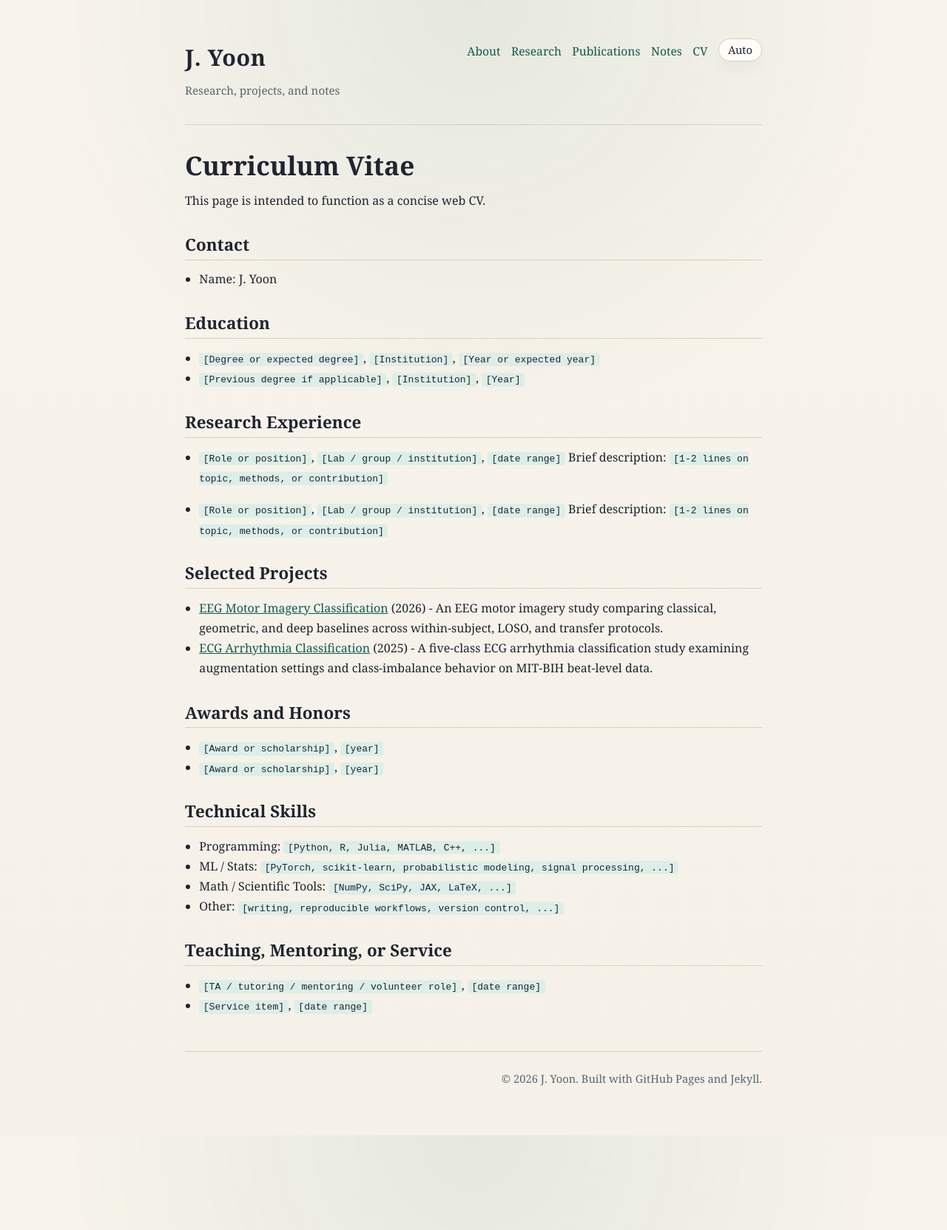
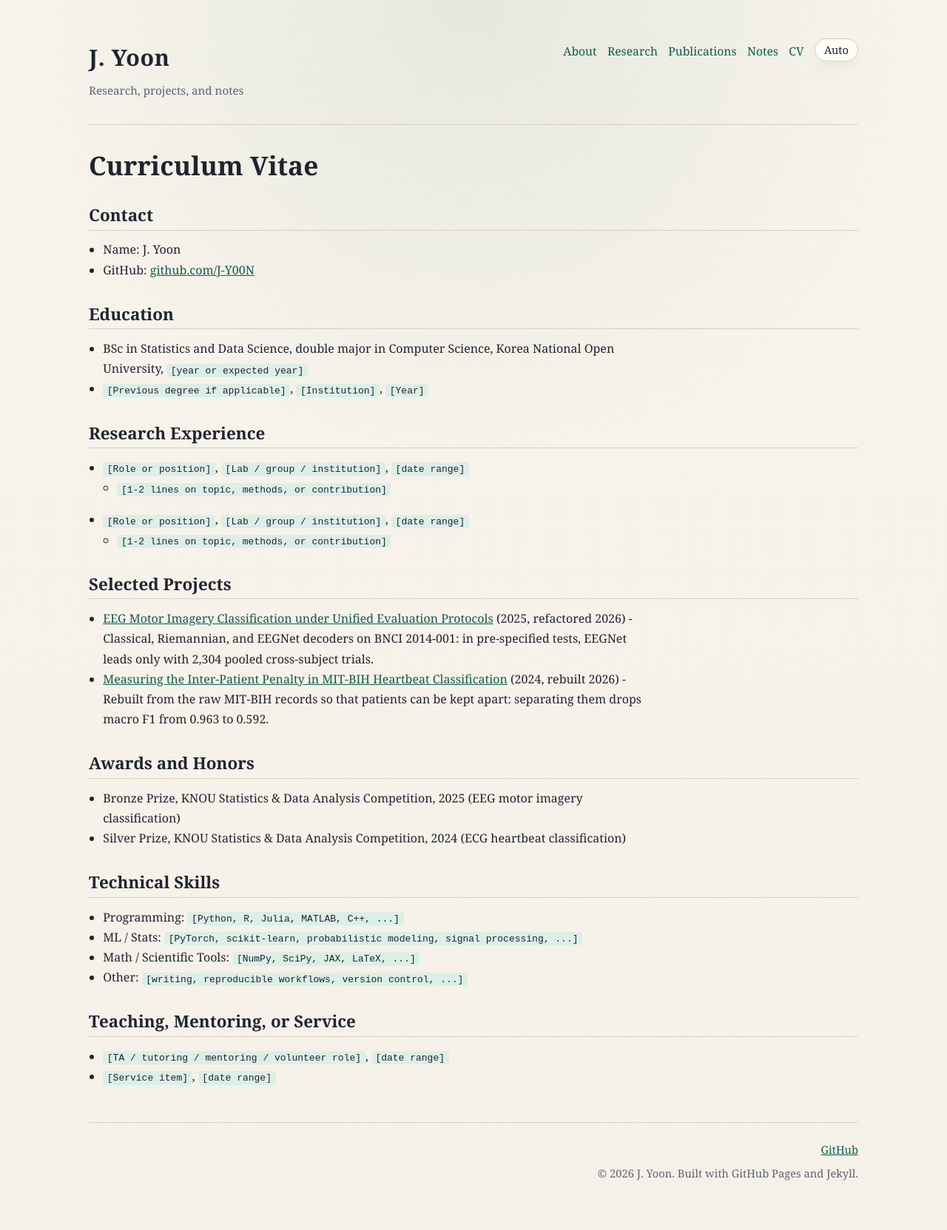
Before and after one commit to J-Y00N/j-y00n.github.io, a Jekyll site: the page built from _pages/cv.md, in a window 1280 px wide. Shown: the whole page at 74% size. Built offline with Jekyll 4.4.1, drawn with Linux system fonts in a browser that asks for light colours; before the commit the page ends 1535 px from its top, so only the background shows below that.

```diff
--- a/_data/profile_links.yml
+++ b/_data/profile_links.yml
@@ -4,7 +4,7 @@
   icon: email
 
 - label: GitHub
-  url: "#"
+  url: "https://github.com/J-Y00N"
   icon: github
 
 - label: LinkedIn
--- a/_pages/cv.md
+++ b/_pages/cv.md
@@ -11,22 +11,19 @@ Internal editing note:
 - Contact, Selected Projects, and Publications are filled in automatically by the include lines below.
 - Maintenance guidance belongs primarily in README.md.
 {% endcomment %}
-This page is intended to function as a concise web CV.
-
 {% include cv-contact.html %}
 
 ## Education
 
-- `[Degree or expected degree]`, `[Institution]`, `[Year or expected year]`
+- BSc in Statistics and Data Science, double major in Computer Science, Korea National Open University, `[year or expected year]`
 - `[Previous degree if applicable]`, `[Institution]`, `[Year]`
 
 ## Research Experience
 
 - `[Role or position]`, `[Lab / group / institution]`, `[date range]`
-  Brief description: `[1-2 lines on topic, methods, or contribution]`
-
+  - `[1-2 lines on topic, methods, or contribution]`
 - `[Role or position]`, `[Lab / group / institution]`, `[date range]`
-  Brief description: `[1-2 lines on topic, methods, or contribution]`
+  - `[1-2 lines on topic, methods, or contribution]`
 
 {% include cv-projects.html %}
 
@@ -34,8 +31,8 @@ This page is intended to function as a concise web CV.
 
 ## Awards and Honors
 
-- `[Award or scholarship]`, `[year]`
-- `[Award or scholarship]`, `[year]`
+- Bronze Prize, KNOU Statistics & Data Analysis Competition, 2025 (EEG motor imagery classification)
+- Silver Prize, KNOU Statistics & Data Analysis Competition, 2024 (ECG heartbeat classification)
 
 ## Technical Skills
 
--- a/_sass/_custom.scss
+++ b/_sass/_custom.scss
@@ -64,7 +64,7 @@ body {
 }
 
 .site-shell {
-  max-width: 820px;
+  max-width: 1080px;
   margin: 0 auto;
   padding: 2rem 1.25rem 3rem;
 }
@@ -141,6 +141,18 @@ a:hover {
 
 .page-content {
   padding: 2rem 0;
+}
+
+// Running text keeps about the same line length as before the page was widened; cards, headings, and the notes list use the full width.
+.page > p,
+.page > ul:not(.notes-list),
+.page > ol,
+.page > blockquote,
+.entry > p:not(.entry-back),
+.entry > ul,
+.entry > ol,
+.entry > blockquote {
+  max-width: 48rem;
 }
 
 .profile-intro {
@@ -281,11 +293,11 @@ a:hover {
   box-shadow: 0 12px 30px rgba(31, 36, 48, 0.05);
 }
 
+// The thumbnail takes a share of the card, so the text keeps room on narrower windows.
 .project-card-body {
   display: grid;
-  grid-template-columns: minmax(180px, 220px) minmax(0, 1fr);
-  gap: 1rem;
-  align-items: start;
+  grid-template-columns: minmax(180px, 28%) minmax(0, 1fr);
+  gap: 1rem 1.25rem;
 }
 
 .project-card-body-no-media {
@@ -294,6 +306,7 @@ a:hover {
 
 .project-card-media {
   display: block;
+  align-self: start;
 }
 
 .page-content .project-card-media img {
@@ -301,14 +314,18 @@ a:hover {
   margin: 0;
 }
 
+// The text column is as tall as the thumbnail at least, so the buttons can sit at its bottom edge.
 .project-card-copy {
+  display: flex;
+  flex-direction: column;
   min-width: 0;
 }
 
+// Wrapped lines sit close together so the details read as one block.
 .project-card-meta {
   display: flex;
   flex-wrap: wrap;
-  gap: 0.65rem;
+  gap: 0.15rem 0.65rem;
   margin-bottom: 0.6rem;
   color: var(--muted);
   font-size: 0.9rem;
@@ -331,11 +348,12 @@ a:hover {
 }
 
 .project-card-links {
+  margin-top: auto;
   margin-bottom: 0;
 }
 
 .profile-copy .project-card-body {
-  grid-template-columns: minmax(110px, 150px) minmax(0, 1fr);
+  grid-template-columns: minmax(110px, 28%) minmax(0, 1fr);
 }
 
 .profile-copy .project-card-body-no-media {
@@ -365,7 +383,7 @@ a:hover {
 }
 
 .entry-authors {
-  margin-bottom: 0.9rem;
+  margin-bottom: 0.3rem;
 }
 
 .entry-back {
```
Also changed, not shown: _includes/entry-card.html (+25 -8 lines), _projects/2026-03-19-ecg-arrhythmia-classification.md (+9 -6 lines), _projects/2026-03-19-eeg-motor-imagery-classification.md (+9 -6 lines), README.md, assets/images/research/ecg/augmentation-comparison.png (deleted), assets/images/research/ecg/model-architecture.png (deleted), assets/images/research/ecg/poster.png (added), assets/images/research/eeg/evaluation-pipeline.png (deleted), assets/images/research/eeg/poster.png (added).
